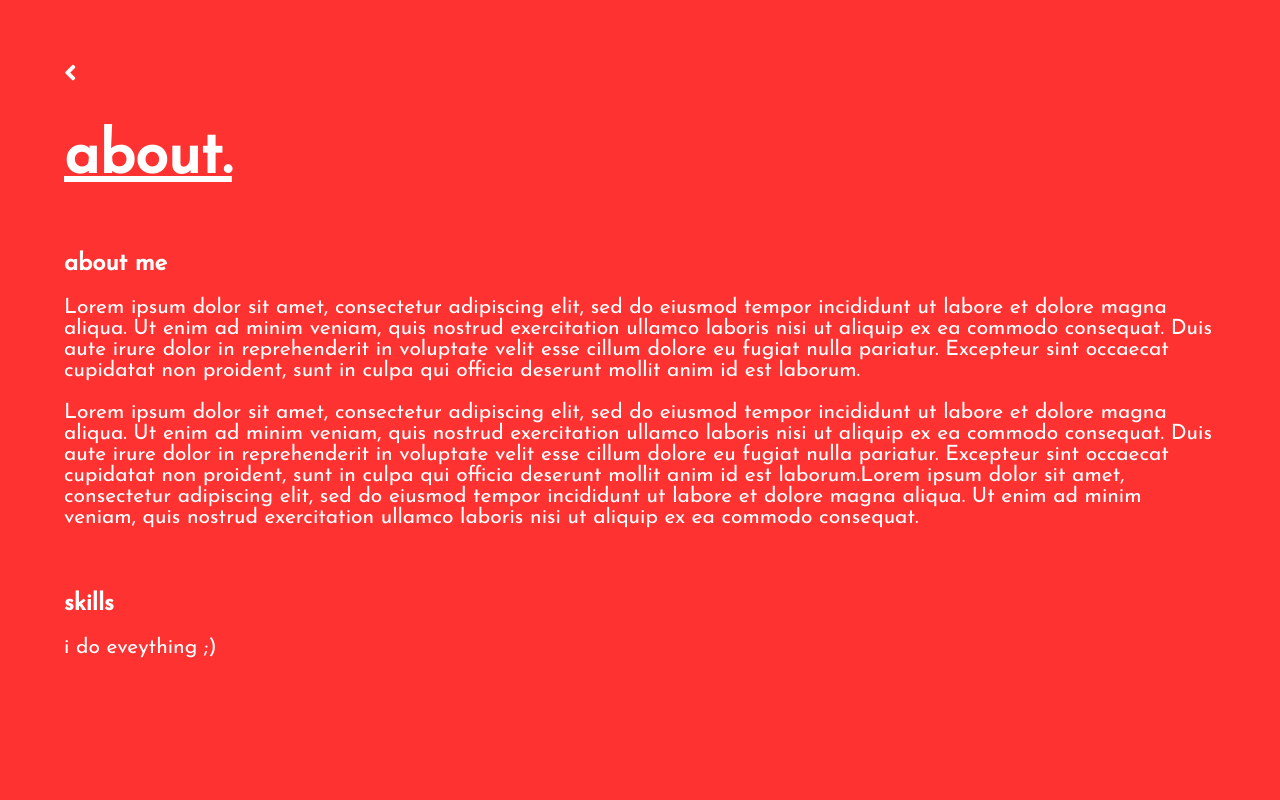
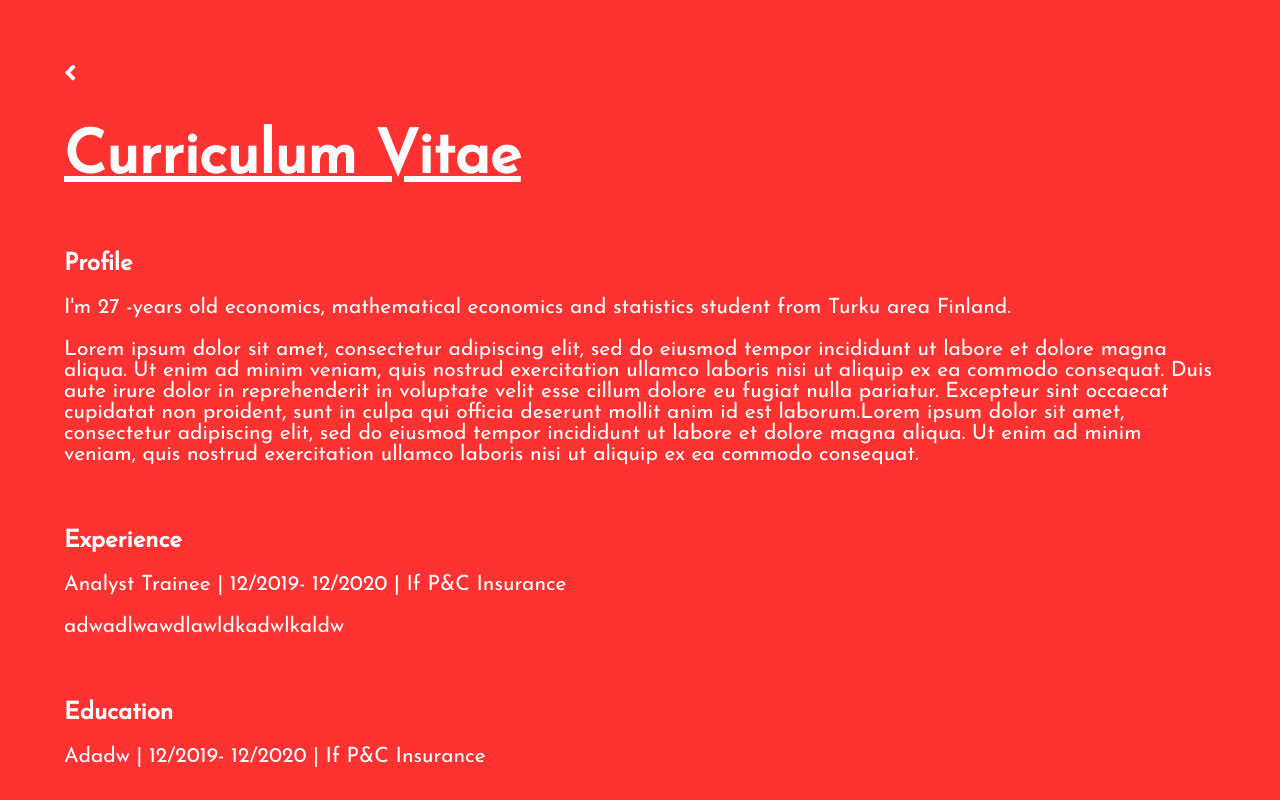
Before and after one commit to AnssiAhokas/portfolio, a plain HTML site: page index.html in a window 1280 px wide. Both pictures are taken after a click on the link "about". Drawn offline with nearby package versions, Linux system fonts and the light colour scheme.

Commit message:
Update index.html

```diff
--- a/index.html
+++ b/index.html
@@ -63,20 +63,29 @@
     </div>
     <div id="about_container" class="container">
             <div onclick="closeabout()"><i class="fas fa-angle-left"></i></div>
-            <h1>about.</h1>
+            <h1>Curriculum Vitae</h1>
             <section>
-                <h2>about me</h2>
+                <h2>Profile</h2>
                 <p>
-                    Lorem ipsum dolor sit amet, consectetur adipiscing elit, sed do eiusmod tempor incididunt ut labore et dolore magna aliqua. Ut enim ad minim veniam, quis nostrud exercitation ullamco laboris nisi ut aliquip ex ea commodo consequat. Duis aute irure dolor in reprehenderit in voluptate velit esse cillum dolore eu fugiat nulla pariatur. Excepteur sint occaecat cupidatat non proident, sunt in culpa qui officia deserunt mollit anim id est laborum.
+                    I'm 27 -years old economics, mathematical economics and statistics student from Turku area Finland.
                 </p>
                 <p>
                     Lorem ipsum dolor sit amet, consectetur adipiscing elit, sed do eiusmod tempor incididunt ut labore et dolore magna aliqua. Ut enim ad minim veniam, quis nostrud exercitation ullamco laboris nisi ut aliquip ex ea commodo consequat. Duis aute irure dolor in reprehenderit in voluptate velit esse cillum dolore eu fugiat nulla pariatur. Excepteur sint occaecat cupidatat non proident, sunt in culpa qui officia deserunt mollit anim id est laborum.Lorem ipsum dolor sit amet, consectetur adipiscing elit, sed do eiusmod tempor incididunt ut labore et dolore magna aliqua. Ut enim ad minim veniam, quis nostrud exercitation ullamco laboris nisi ut aliquip ex ea commodo consequat.
                 </p>
             </section>
             <section>
-                <h2>skills</h2>
+                <h2>Experience</h2>
                 <p>
-                    i do eveything ;)
+                    Analyst Trainee | 12/2019- 12/2020 | If P&C Insurance
+                </p>
+                <p>
+                    adwadlwawdlawldkadwlkaldw
+                </p>
+            </section>
+            <section>
+                <h2>Education</h2>
+                <p>
+                    Adadw | 12/2019- 12/2020 | If P&C Insurance
                 </p>
             </section>
         </div>
```
